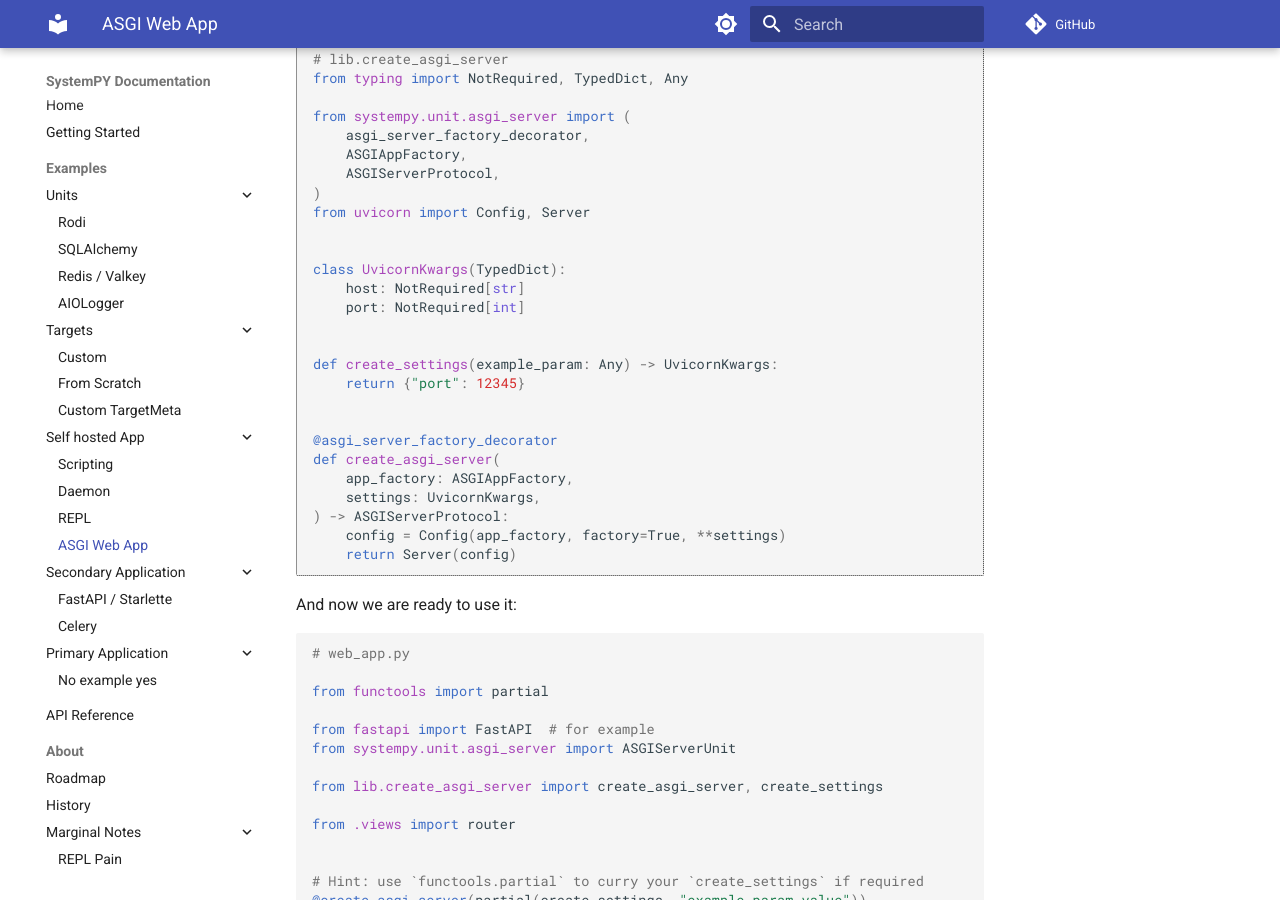
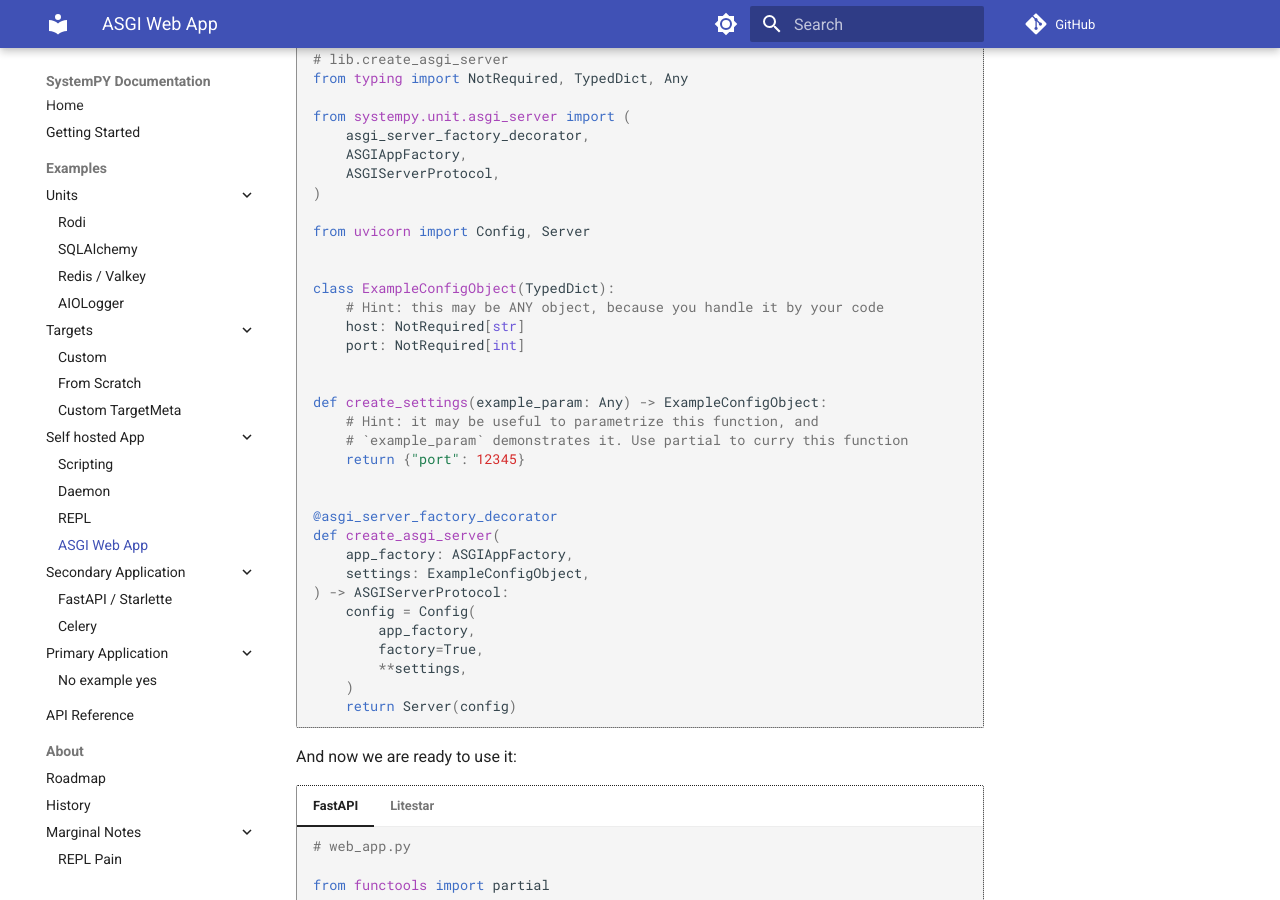
Before and after one commit to kai3341/systemPY, an MkDocs documentation site: the page built from docs/examples/self-hosted/asgi-web-app.md, in a window 1280 px wide and 900 px high, scrolled down 522 px. Built offline with MkDocs 1.6.1 and Material for MkDocs 9.7.7, drawn with Linux system fonts in a browser that asks for light colours; comment, search, counter and statistics services are not loaded.

Commit message:
More docs

````diff
--- a/docs/examples/self-hosted/asgi-web-app.md
+++ b/docs/examples/self-hosted/asgi-web-app.md
@@ -25,24 +25,32 @@
         ASGIAppFactory,
         ASGIServerProtocol,
     )
+
     from uvicorn import Config, Server
 
 
-    class UvicornKwargs(TypedDict):
+    class ExampleConfigObject(TypedDict):
+        # Hint: this may be ANY object, because you handle it by your code
         host: NotRequired[str]
         port: NotRequired[int]
 
 
-    def create_settings(example_param: Any) -> UvicornKwargs:
+    def create_settings(example_param: Any) -> ExampleConfigObject:
+        # Hint: it may be useful to parametrize this function, and
+        # `example_param` demonstrates it. Use partial to curry this function
         return {"port": 12345}
 
 
     @asgi_server_factory_decorator
     def create_asgi_server(
         app_factory: ASGIAppFactory,
-        settings: UvicornKwargs,
+        settings: ExampleConfigObject,
     ) -> ASGIServerProtocol:
-        config = Config(app_factory, factory=True, **settings)
+        config = Config(
+            app_factory,
+            factory=True,
+            **settings,
+        )
         return Server(config)
     ```
 
@@ -61,19 +69,22 @@
     from granian.constants import Interfaces
 
 
-    class GranianKwargs(TypedDict):
+    class ExampleConfigObject(TypedDict):
+        # Hint: this may be ANY object, because you handle it by your code
         address: NotRequired[str]
         port: NotRequired[int]
 
 
-    def create_settings(example_param: Any) -> GranianKwargs:
+    def create_settings(example_param: Any) -> ExampleConfigObject:
+        # Hint: it may be useful to parametrize this function, and
+        # `example_param` demonstrates it. Use partial to curry this function
         return {"port": 12345}
 
 
     @asgi_server_factory_decorator
     def create_asgi_server(
         app_factory: ASGIAppFactory,
-        settings: GranianKwargs,
+        settings: ExampleConfigObject,
     ) -> ASGIServerProtocol:
         return Server(
             app_factory,
@@ -85,33 +96,68 @@
 
 And now we are ready to use it:
 
-```python
-# web_app.py
+=== "FastAPI"
 
-from functools import partial
+    ```python
+    # web_app.py
 
-from fastapi import FastAPI  # for example
-from systempy.unit.asgi_server import ASGIServerUnit
+    from functools import partial
 
-from lib.create_asgi_server import create_asgi_server, create_settings
+    from fastapi import FastAPI
+    from systempy.unit.asgi_server import ASGIServerUnit
 
-from .views import router
+    from lib.create_asgi_server import create_asgi_server, create_settings
+
+    from .views import router
 
 
-# Hint: use `functools.partial` to curry your `create_settings` if required
-@create_asgi_server(partial(create_settings, "example_param_value"))
-def create_app() -> FastAPI:
-    app = FastAPI()
-    app.include_router(router)
-    return app
+    # Hint: use `functools.partial` to curry your `create_settings` if required
+    @create_asgi_server(partial(create_settings, "example_param_value"))
+    def create_app() -> FastAPI:
+        app = FastAPI()
+        app.include_router(router)
+        return app
 
 
-class ExampleWebApp(
-    ASGIServerUnit,
-    # ... more units
-): ...
+    class ExampleWebApp(
+        ASGIServerUnit,
+        # ... more units
+    ): ...
 
 
-if __name__ == '__main__':
-    ExampleWebApp.launch(asgi_server_factory=create_app)
-```
+    if __name__ == '__main__':
+        ExampleWebApp.launch(asgi_server_factory=create_app)
+    ```
+
+=== "Litestar"
+
+    ```python
+    # web_app.py
+
+    from functools import partial
+
+    from litestar import Litestar
+    from systempy.unit.asgi_server import ASGIServerUnit
+
+    from lib.create_asgi_server import create_asgi_server, create_settings
+
+    from .views import router
+
+
+    # Hint: use `functools.partial` to curry your `create_settings` if required
+    @create_asgi_server(partial(create_settings, "example_param_value"))
+    def create_app() -> Litestar:
+        return Litestar(
+            route_handlers=[router],
+        )
+
+
+    class ExampleWebApp(
+        ASGIServerUnit,
+        # ... more units
+    ): ...
+
+
+    if __name__ == '__main__':
+        ExampleWebApp.launch(asgi_server_factory=create_app)
+    ```
````
